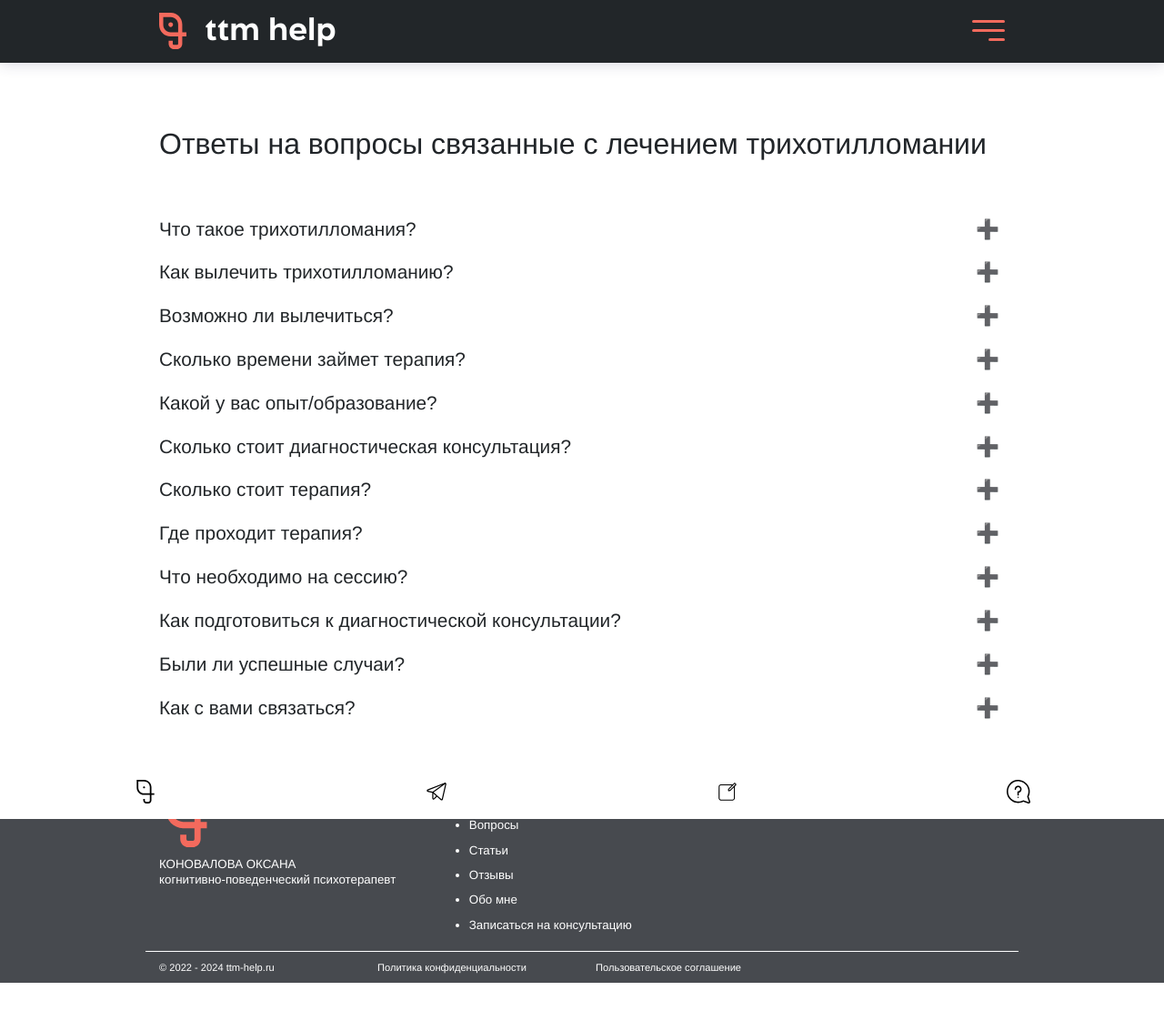
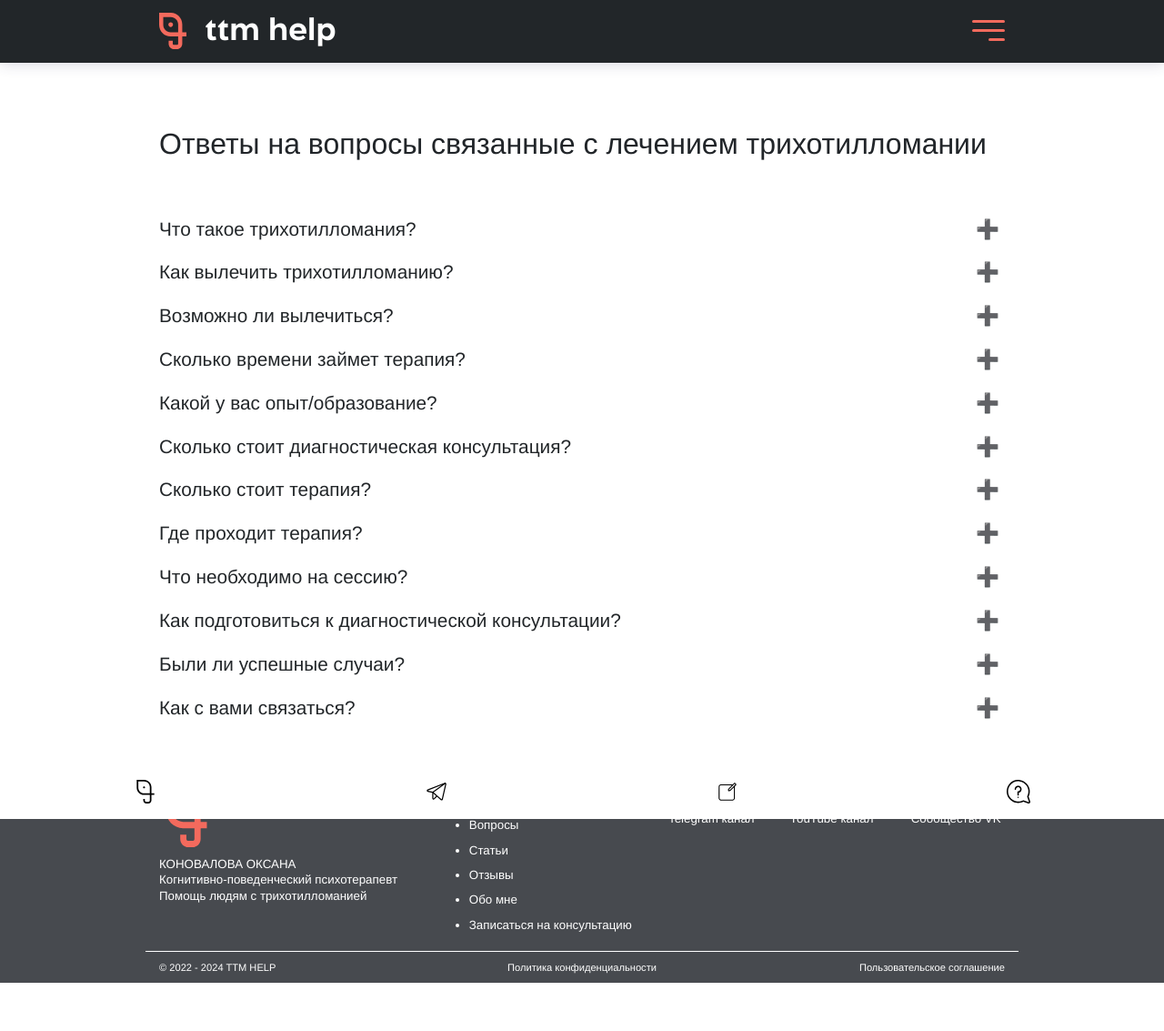
Before and after one commit to ttm-help/ttm-help.github.io, a Jekyll site: the page built from faq.md, in a window 1280 px wide. Shown: the whole page at 91% size. Built offline with Jekyll 4.4.1, drawn with Linux system fonts in a browser that asks for light colours.

Commit message:
make footer more fancy

```diff
--- a/_data/social.json
+++ b/_data/social.json
@@ -10,5 +10,11 @@
     "description": "ttm help - YouTube канал с полезными видео материалами о трихотилломании",
     "link": "https://www.youtube.com/@ttm-help",
     "image": "assets/images/social/youtube.svg"
+  },
+  {
+    "name": "Сообщество VK",
+    "description": "VK группа о трихотилломании с видео и полезными материалами",
+    "link": "https://vk.com/ttm.help",
+    "image": "assets/images/social/vk.svg"
   }
 ]
--- a/_includes/footer.html
+++ b/_includes/footer.html
@@ -17,13 +17,14 @@
                             <div class="row">
                                 <div class="col">
                                     <span class="d-block">КОНОВАЛОВА ОКСАНА</span>
-                                    <span class="d-block">когнитивно-поведенческий психотерапевт</span>
+                                    <span class="d-block">Когнитивно-поведенческий психотерапевт</span>
+                                    <span class="d-block">Помощь людям с трихотилломанией</span>
                                 </div>
                             </div>
                         </div>
                     </div>
                 </div>
-                <div class="col-12 col-md-4 social">
+                <div class="col-12 col-md-3 social">
                     <div class="row">
                         <div class="col mt-1">
                             {% assign mainmenu = site.data.menus.main %}
@@ -37,7 +38,7 @@
                         </div>
                     </div>
                 </div>
-                <div class="col-12 col-md-4 social">
+                <div class="col-12 col-md-5 social">
                     <div class="row mt-1">
                         {% for item in site.data.social %}
                         <div class="col">
@@ -62,15 +63,15 @@
             <div class="row mb-1" style="font-size: smaller;
                                 border-color: white;
                                 border-top: solid 1px">
-                <div class="col-sm-3 pt-2 pt-sm-1">
-                    © 2022 - {{ site.time | date: '%Y' }} ttm-help.ru
+                <div class="col-sm-4 pt-2 pt-sm-1">
+                    © 2022 - {{ site.time | date: '%Y' }} TTM HELP
                 </div>
-                <div class="col-sm-3 pt-2 pt-sm-1">
+                <div class="col-sm-4 pt-2 pt-sm-1 text-md-center">
                     <a class="d-inline mr-1" href="/assets/docs/privacy-policy.pdf" rel="nofollow">
                         Политика конфиденциальности
                     </a>
                 </div>
-                <div class="col-sm-3 pt-2 pt-sm-1">
+                <div class="col-sm-4 pt-2 pt-sm-1 text-md-end">
                     <a class="d-inline" href="/assets/docs/user-agreement.pdf" rel="nofollow">
                         Пользовательское соглашение
                     </a>
```
Also changed, not shown: faq.md (+2 -1 lines), assets/images/social/vk.svg (added).
